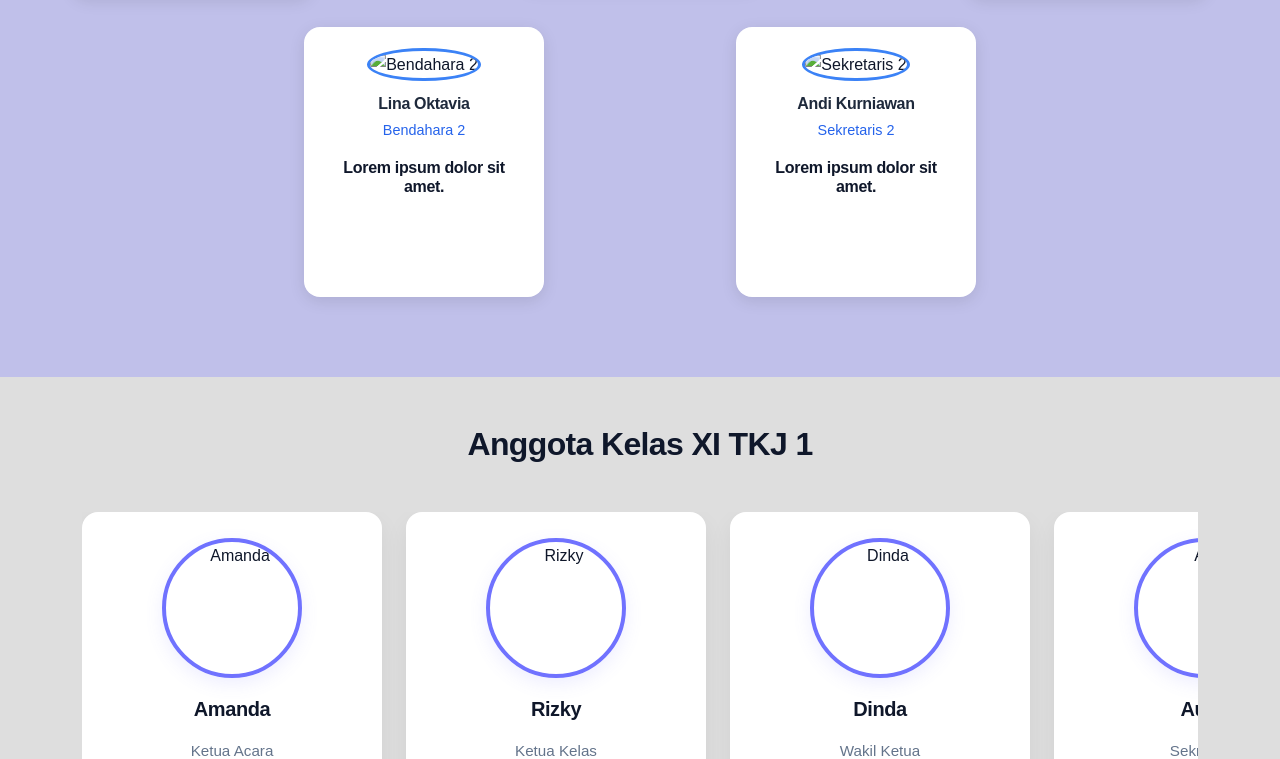
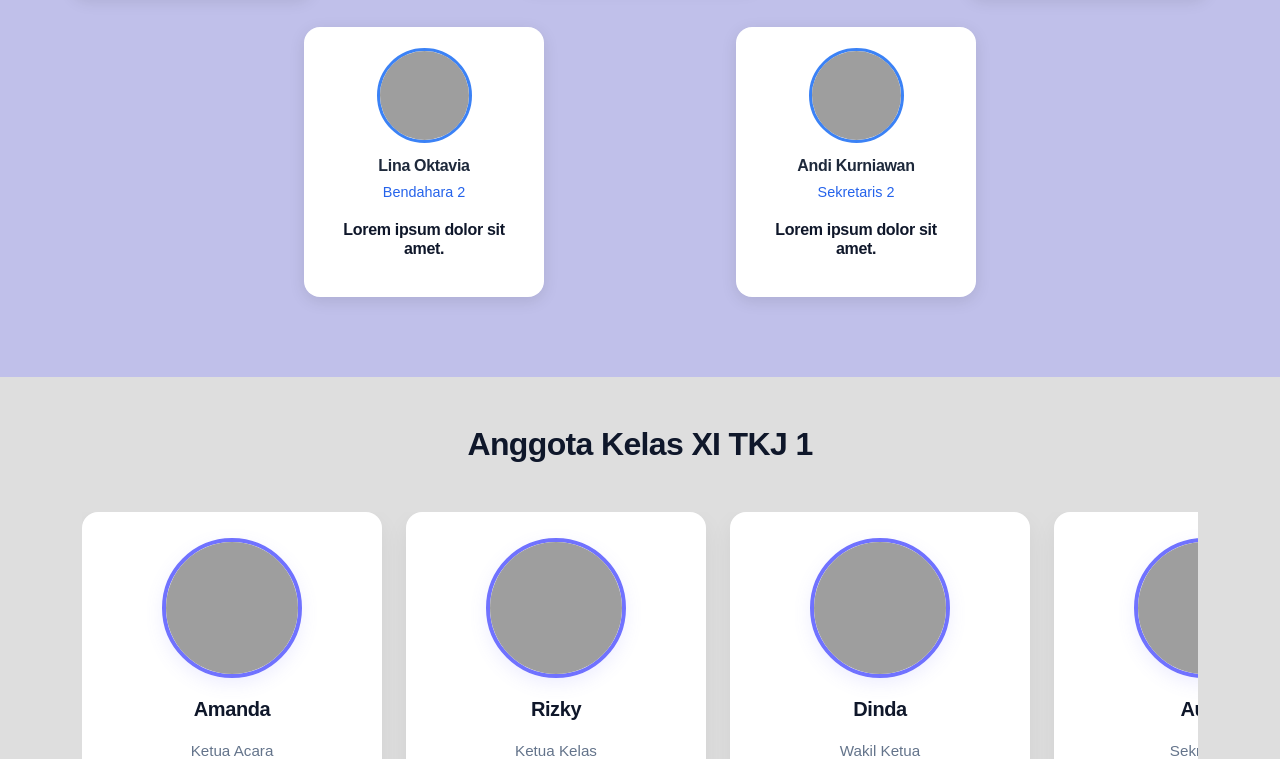
Before and after one commit to gentha-org/XI-TKJ-1, a plain HTML site: page index.html in a window 1280 px wide. Shown: the part 2041-2800 px from the top of the page. Drawn offline with nearby package versions, Linux system fonts and the light colour scheme; the site is published under a folder, as on GitHub Pages, so addresses that start at the root find nothing.

```diff
--- a/index.html
+++ b/index.html
@@ -154,13 +154,13 @@
                 </p>
               </div>
               <div class="hero-main-image">
-                <img src="/image/mmm.jpg" alt="hero-image" />
+                <img src="./image/mmm.jpg" alt="hero-image" />
               </div>
               <div class="hero-image-overlay-1">
-                <img src="/image/mmm.jpg" alt="" />
+                <img src="./image/mmm.jpg" alt="" />
               </div>
               <div class="hero-image-overlay-2">
-                <img src="/image/mmm.jpg" alt="" />
+                <img src="./image/mmm.jpg" alt="" />
               </div>
             </div>
           </div>
@@ -175,7 +175,7 @@
       <div class="struktur-wrapper">
         <!-- Wali Kelas -->
         <div class="struktur-item wali">
-          <img src="/image/mmm.jpg" alt="Wali Kelas" />
+          <img src="./image/mmm.jpg" alt="Wali Kelas" />
           <h5>Ibu Siti Rahmawati</h5>
           <p>Wali Kelas</p>
           <h6>Lorem ipsum dolor sit amet.</h6>
@@ -183,7 +183,7 @@
 
         <!-- Ketua Kelas -->
         <div class="struktur-item ketua">
-          <img src="/image/mmm.jpg" alt="Ketua Kelas" />
+          <img src="./image/mmm.jpg" alt="Ketua Kelas" />
           <h5>Rizky Saputra</h5>
           <p>Ketua Kelas</p>
           <h6>Lorem ipsum dolor sit amet.</h6>
@@ -192,21 +192,21 @@
         <!-- Baris 3: Bendahara - Wakil - Sekretaris -->
         <div class="struktur-baris-utama">
           <div class="struktur-item">
-            <img src="/image/mmm.jpg" alt="Bendahara 1" />
+            <img src="./image/mmm.jpg" alt="Bendahara 1" />
             <h5>Siti Aisyah</h5>
             <p>Bendahara 1</p>
             <h6>Lorem ipsum dolor sit amet.</h6>
           </div>
 
           <div class="struktur-item tengah">
-            <img src="/image/mmm.jpg" alt="Wakil Ketua" />
+            <img src="./image/mmm.jpg" alt="Wakil Ketua" />
             <h5>Dinda Amelia</h5>
             <p>Wakil Ketua</p>
             <h6>Lorem ipsum dolor sit amet.</h6>
           </div>
 
           <div class="struktur-item">
-            <img src="/image/mmm.jpg" alt="Sekretaris 1" />
+            <img src="./image/mmm.jpg" alt="Sekretaris 1" />
             <h5>Fajar Prasetyo</h5>
             <p>Sekretaris 1</p>
             <h6>Lorem ipsum dolor sit amet.</h6>
@@ -216,14 +216,14 @@
         <!-- Baris 4: Bendahara 2 - Sekretaris 2 -->
         <div class="struktur-baris-bawah">
           <div class="struktur-item bawah-kiri">
-            <img src="/image/mmm.jpg" alt="Bendahara 2" />
+            <img src="./image/mmm.jpg" alt="Bendahara 2" />
             <h5>Lina Oktavia</h5>
             <p>Bendahara 2</p>
             <h6>Lorem ipsum dolor sit amet.</h6>
           </div>
 
           <div class="struktur-item bawah-kanan">
-            <img src="/image/mmm.jpg" alt="Sekretaris 2" />
+            <img src="./image/mmm.jpg" alt="Sekretaris 2" />
             <h5>Andi Kurniawan</h5>
             <p>Sekretaris 2</p>
             <h6>Lorem ipsum dolor sit amet.</h6>
@@ -240,7 +240,7 @@
         <div class="anggota-scroll" id="anggotaScroll">
           <!-- Cards anggota 1..37 -->
           <div class="anggota-card text-center">
-            <img src="/image/mmm.jpg" alt="Amanda" class="anggota-img" />
+            <img src="./image/mmm.jpg" alt="Amanda" class="anggota-img" />
             <h5>Amanda</h5>
             <p class="role">Ketua Acara</p>
             <div class="social-links">
@@ -250,7 +250,7 @@
           </div>
 
           <div class="anggota-card text-center">
-            <img src="/image/mmm.jpg" alt="Rizky" class="anggota-img" />
+            <img src="./image/mmm.jpg" alt="Rizky" class="anggota-img" />
             <h5>Rizky</h5>
             <p class="role">Ketua Kelas</p>
             <div class="social-links">
@@ -260,7 +260,7 @@
           </div>
 
           <div class="anggota-card text-center">
-            <img src="/image/mmm.jpg" alt="Dinda" class="anggota-img" />
+            <img src="./image/mmm.jpg" alt="Dinda" class="anggota-img" />
             <h5>Dinda</h5>
             <p class="role">Wakil Ketua</p>
             <div class="social-links">
@@ -270,7 +270,7 @@
           </div>
 
           <div class="anggota-card text-center">
-            <img src="/image/mmm.jpg" alt="Aulia" class="anggota-img" />
+            <img src="./image/mmm.jpg" alt="Aulia" class="anggota-img" />
             <h5>Aulia</h5>
             <p class="role">Sekretaris</p>
             <div class="social-links">
@@ -280,7 +280,7 @@
           </div>
 
           <div class="anggota-card text-center">
-            <img src="/image/mmm.jpg" alt="Naufal" class="anggota-img" />
+            <img src="./image/mmm.jpg" alt="Naufal" class="anggota-img" />
             <h5>Naufal</h5>
             <p class="role">Bendahara</p>
             <div class="social-links">
@@ -291,7 +291,7 @@
 
           <!-- 6..37: generic anggota -->
           <div class="anggota-card text-center">
-            <img src="/image/mmm.jpg" alt="Rara" class="anggota-img" />
+            <img src="./image/mmm.jpg" alt="Rara" class="anggota-img" />
             <h5>Rara</h5>
             <p class="role">Anggota</p>
             <div class="social-links">
@@ -301,7 +301,7 @@
           </div>
 
           <div class="anggota-card text-center">
-            <img src="/image/mmm.jpg" alt="Putra" class="anggota-img" />
+            <img src="./image/mmm.jpg" alt="Putra" class="anggota-img" />
             <h5>Putra</h5>
             <p class="role">Anggota</p>
             <div class="social-links">
@@ -311,7 +311,7 @@
           </div>
 
           <div class="anggota-card text-center">
-            <img src="/image/mmm.jpg" alt="Dewi" class="anggota-img" />
+            <img src="./image/mmm.jpg" alt="Dewi" class="anggota-img" />
             <h5>Dewi</h5>
             <p class="role">Anggota</p>
             <div class="social-links">
@@ -321,7 +321,7 @@
           </div>
 
           <div class="anggota-card text-center">
-            <img src="/image/mmm.jpg" alt="Zidan" class="anggota-img" />
+            <img src="./image/mmm.jpg" alt="Zidan" class="anggota-img" />
             <h5>Zidan</h5>
             <p class="role">Anggota</p>
             <div class="social-links">
@@ -331,7 +331,7 @@
           </div>
 
           <div class="anggota-card text-center">
-            <img src="/image/mmm.jpg" alt="Arif" class="anggota-img" />
+            <img src="./image/mmm.jpg" alt="Arif" class="anggota-img" />
             <h5>Arif</h5>
             <p class="role">Anggota</p>
             <div class="social-links">
@@ -342,7 +342,7 @@
 
           <!-- 11..20 -->
           <div class="anggota-card text-center">
-            <img src="/image/mmm.jpg" alt="Budi" class="anggota-img" />
+            <img src="./image/mmm.jpg" alt="Budi" class="anggota-img" />
             <h5>Budi</h5>
             <p class="role">Anggota</p>
             <div class="social-links">
@@ -351,7 +351,7 @@
             </div>
           </div>
           <div class="anggota-card text-center">
-            <img src="/image/mmm.jpg" alt="Siti" class="anggota-img" />
+            <img src="./image/mmm.jpg" alt="Siti" class="anggota-img" />
             <h5>Siti</h5>
             <p class="role">Anggota</p>
             <div class="social-links">
@@ -360,7 +360,7 @@
             </div>
           </div>
           <div class="anggota-card text-center">
-            <img src="/image/mmm.jpg" alt="Fajar" class="anggota-img" />
+            <img src="./image/mmm.jpg" alt="Fajar" class="anggota-img" />
             <h5>Fajar</h5>
             <p class="role">Anggota</p>
             <div class="social-links">
@@ -369,7 +369,7 @@
             </div>
           </div>
           <div class="anggota-card text-center">
-            <img src="/image/mmm.jpg" alt="Lina" class="anggota-img" />
+            <img src="./image/mmm.jpg" alt="Lina" class="anggota-img" />
             <h5>Lina</h5>
             <p class="role">Anggota</p>
             <div class="social-links">
@@ -378,7 +378,7 @@
             </div>
           </div>
           <div class="anggota-card text-center">
-            <img src="/image/mmm.jpg" alt="Andi" class="anggota-img" />
+            <img src="./image/mmm.jpg" alt="Andi" class="anggota-img" />
             <h5>Andi</h5>
             <p class="role">Anggota</p>
             <div class="social-links">
@@ -389,7 +389,7 @@
 
           <!-- 21..30 -->
           <div class="anggota-card text-center">
-            <img src="/image/mmm.jpg" alt="Indra" class="anggota-img" />
+            <img src="./image/mmm.jpg" alt="Indra" class="anggota-img" />
             <h5>Indra</h5>
             <p class="role">Anggota</p>
             <div class="social-links">
@@ -398,7 +398,7 @@
             </div>
           </div>
           <div class="anggota-card text-center">
-            <img src="/image/mmm.jpg" alt="Maya" class="anggota-img" />
+            <img src="./image/mmm.jpg" alt="Maya" class="anggota-img" />
             <h5>Maya</h5>
             <p class="role">Anggota</p>
             <div class="social-links">
@@ -407,7 +407,7 @@
             </div>
           </div>
           <div class="anggota-card text-center">
-            <img src="/image/mmm.jpg" alt="Rini" class="anggota-img" />
+            <img src="./image/mmm.jpg" alt="Rini" class="anggota-img" />
             <h5>Rini</h5>
             <p class="role">Anggota</p>
             <div class="social-links">
@@ -416,7 +416,7 @@
             </div>
           </div>
           <div class="anggota-card text-center">
-            <img src="/image/mmm.jpg" alt="Agus" class="anggota-img" />
+            <img src="./image/mmm.jpg" alt="Agus" class="anggota-img" />
             <h5>Agus</h5>
             <p class="role">Anggota</p>
             <div class="social-links">
@@ -425,7 +425,7 @@
             </div>
           </div>
           <div class="anggota-card text-center">
-            <img src="/image/mmm.jpg" alt="Tika" class="anggota-img" />
+            <img src="./image/mmm.jpg" alt="Tika" class="anggota-img" />
             <h5>Tika</h5>
             <p class="role">Anggota</p>
             <div class="social-links">
@@ -436,7 +436,7 @@
 
           <!-- 31..37 -->
           <div class="anggota-card text-center">
-            <img src="/image/mmm.jpg" alt="Hendra" class="anggota-img" />
+            <img src="./image/mmm.jpg" alt="Hendra" class="anggota-img" />
             <h5>Hendra</h5>
             <p class="role">Anggota</p>
             <div class="social-links">
@@ -445,7 +445,7 @@
             </div>
           </div>
           <div class="anggota-card text-center">
-            <img src="/image/mmm.jpg" alt="Rian" class="anggota-img" />
+            <img src="./image/mmm.jpg" alt="Rian" class="anggota-img" />
             <h5>Rian</h5>
             <p class="role">Anggota</p>
             <div class="social-links">
@@ -454,7 +454,7 @@
             </div>
           </div>
           <div class="anggota-card text-center">
-            <img src="/image/mmm.jpg" alt="Novi" class="anggota-img" />
+            <img src="./image/mmm.jpg" alt="Novi" class="anggota-img" />
             <h5>Novi</h5>
             <p class="role">Anggota</p>
             <div class="social-links">
@@ -463,7 +463,7 @@
             </div>
           </div>
           <div class="anggota-card text-center">
-            <img src="/image/mmm.jpg" alt="Dedi" class="anggota-img" />
+            <img src="./image/mmm.jpg" alt="Dedi" class="anggota-img" />
             <h5>Dedi</h5>
             <p class="role">Anggota</p>
             <div class="social-links">
@@ -472,7 +472,7 @@
             </div>
           </div>
           <div class="anggota-card text-center">
-            <img src="/image/mmm.jpg" alt="Siska" class="anggota-img" />
+            <img src="./image/mmm.jpg" alt="Siska" class="anggota-img" />
             <h5>Siska</h5>
             <p class="role">Anggota</p>
             <div class="social-links">
@@ -481,7 +481,7 @@
             </div>
           </div>
           <div class="anggota-card text-center">
-            <img src="/image/mmm.jpg" alt="Yudi" class="anggota-img" />
+            <img src="./image/mmm.jpg" alt="Yudi" class="anggota-img" />
             <h5>Yudi</h5>
             <p class="role">Anggota</p>
             <div class="social-links">
@@ -490,7 +490,7 @@
             </div>
           </div>
           <div class="anggota-card text-center">
-            <img src="/image/mmm.jpg" alt="Vina" class="anggota-img" />
+            <img src="./image/mmm.jpg" alt="Vina" class="anggota-img" />
             <h5>Vina</h5>
             <p class="role">Anggota</p>
             <div class="social-links">
@@ -499,7 +499,7 @@
             </div>
           </div>
           <div class="anggota-card text-center">
-            <img src="/image/mmm.jpg" alt="Raka" class="anggota-img" />
+            <img src="./image/mmm.jpg" alt="Raka" class="anggota-img" />
             <h5>Raka</h5>
             <p class="role">Anggota</p>
             <div class="social-links">
@@ -508,7 +508,7 @@
             </div>
           </div>
           <div class="anggota-card text-center">
-            <img src="/image/mmm.jpg" alt="Ilham" class="anggota-img" />
+            <img src="./image/mmm.jpg" alt="Ilham" class="anggota-img" />
             <h5>Ilham</h5>
             <p class="role">Anggota</p>
             <div class="social-links">
@@ -517,7 +517,7 @@
             </div>
           </div>
           <div class="anggota-card text-center">
-            <img src="/image/mmm.jpg" alt="Sari" class="anggota-img" />
+            <img src="./image/mmm.jpg" alt="Sari" class="anggota-img" />
             <h5>Sari</h5>
             <p class="role">Anggota</p>
             <div class="social-links">
@@ -526,7 +526,7 @@
             </div>
           </div>
           <div class="anggota-card text-center">
-            <img src="/image/mmm.jpg" alt="Wawan" class="anggota-img" />
+            <img src="./image/mmm.jpg" alt="Wawan" class="anggota-img" />
             <h5>Wawan</h5>
             <p class="role">Anggota</p>
             <div class="social-links">
@@ -535,7 +535,7 @@
             </div>
           </div>
           <div class="anggota-card text-center">
-            <img src="/image/mmm.jpg" alt="Mira" class="anggota-img" />
+            <img src="./image/mmm.jpg" alt="Mira" class="anggota-img" />
             <h5>Mira</h5>
             <p class="role">Anggota</p>
             <div class="social-links">
@@ -544,7 +544,7 @@
             </div>
           </div>
           <div class="anggota-card text-center">
-            <img src="/image/mmm.jpg" alt="Eko" class="anggota-img" />
+            <img src="./image/mmm.jpg" alt="Eko" class="anggota-img" />
             <h5>Eko</h5>
             <p class="role">Anggota</p>
             <div class="social-links">
@@ -553,7 +553,7 @@
             </div>
           </div>
           <div class="anggota-card text-center">
-            <img src="/image/mmm.jpg" alt="Lila" class="anggota-img" />
+            <img src="./image/mmm.jpg" alt="Lila" class="anggota-img" />
             <h5>Lila</h5>
             <p class="role">Anggota</p>
             <div class="social-links">
@@ -562,7 +562,7 @@
             </div>
           </div>
           <div class="anggota-card text-center">
-            <img src="/image/mmm.jpg" alt="Danu" class="anggota-img" />
+            <img src="./image/mmm.jpg" alt="Danu" class="anggota-img" />
             <h5>Danu</h5>
             <p class="role">Anggota</p>
             <div class="social-links">
@@ -571,7 +571,7 @@
             </div>
           </div>
           <div class="anggota-card text-center">
-            <img src="/image/mmm.jpg" alt="Rena" class="anggota-img" />
+            <img src="./image/mmm.jpg" alt="Rena" class="anggota-img" />
             <h5>Rena</h5>
             <p class="role">Anggota</p>
             <div class="social-links">
@@ -580,7 +580,7 @@
             </div>
           </div>
           <div class="anggota-card text-center">
-            <img src="/image/mmm.jpg" alt="Gita" class="anggota-img" />
+            <img src="./image/mmm.jpg" alt="Gita" class="anggota-img" />
             <h5>Gita</h5>
             <p class="role">Anggota</p>
             <div class="social-links">
@@ -602,23 +602,23 @@
         <div class="img_gallery">
           <div class="gallery_kiri">
             <div class="kiri_atas">
-              <img src="/image/mmm.jpg" alt="galeri" />
+              <img src="./image/mmm.jpg" alt="galeri" />
             </div>
             <div class="kiri_bawah">
-              <img src="/image/mmm.jpg" alt="galeri" />
+              <img src="./image/mmm.jpg" alt="galeri" />
             </div>
           </div>
           <div class="gallery_kanan">
             <div class="kanan_atas">
-              <img src="/image/mmm.jpg" alt="galeri" />
+              <img src="./image/mmm.jpg" alt="galeri" />
             </div>
             <div class="kanan_bawah">
               <div class="kanan_bawah1">
-                <img src="/image/mmm.jpg" alt="galeri" />
-                <img src="/image/mmm.jpg" alt="galeri" />
+                <img src="./image/mmm.jpg" alt="galeri" />
+                <img src="./image/mmm.jpg" alt="galeri" />
               </div>
               <div class="kanan_bawah2">
-                <img src="/image/mmm.jpg" alt="galeri" />
+                <img src="./image/mmm.jpg" alt="galeri" />
               </div>
             </div>
           </div>
```
